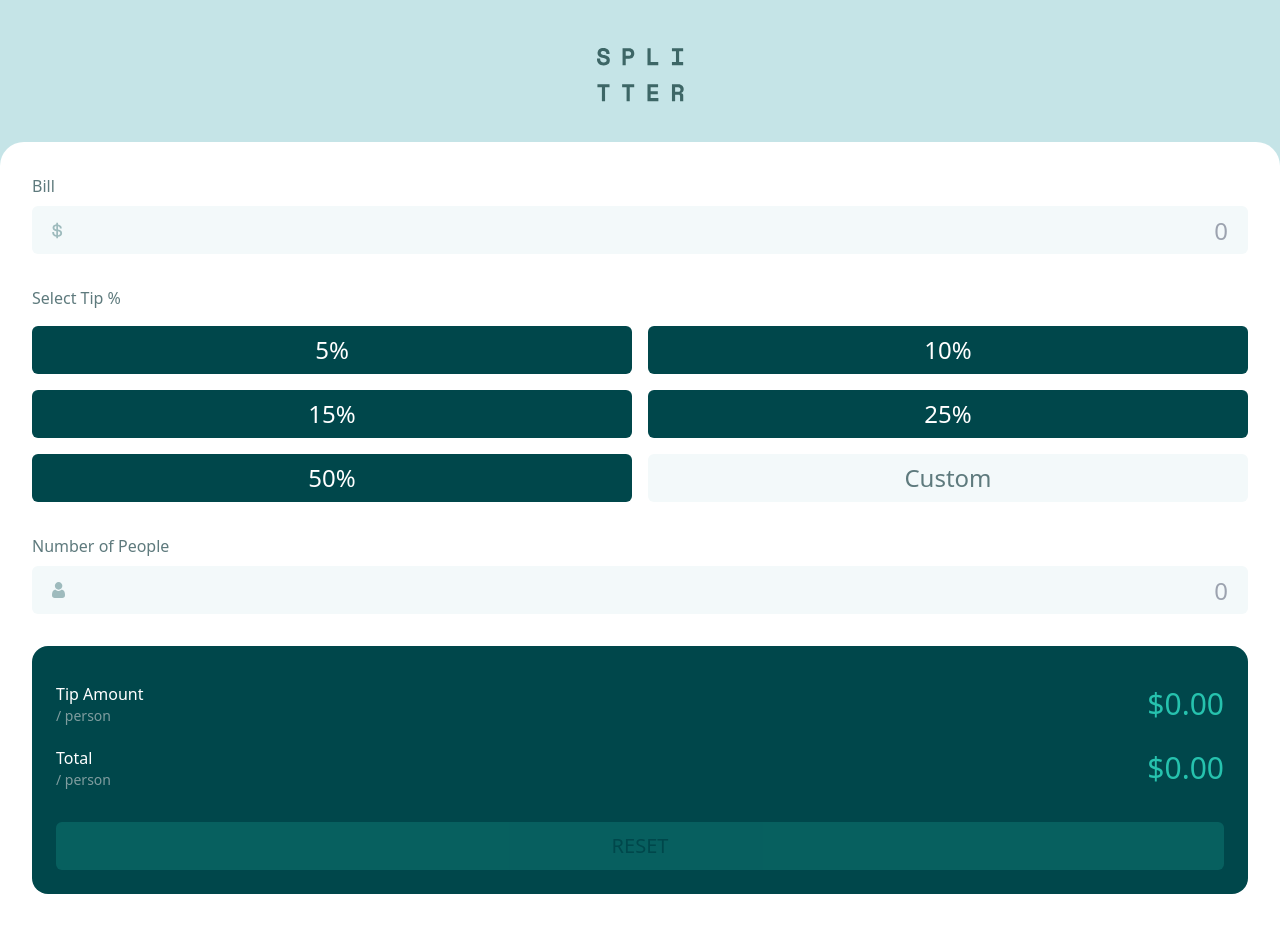
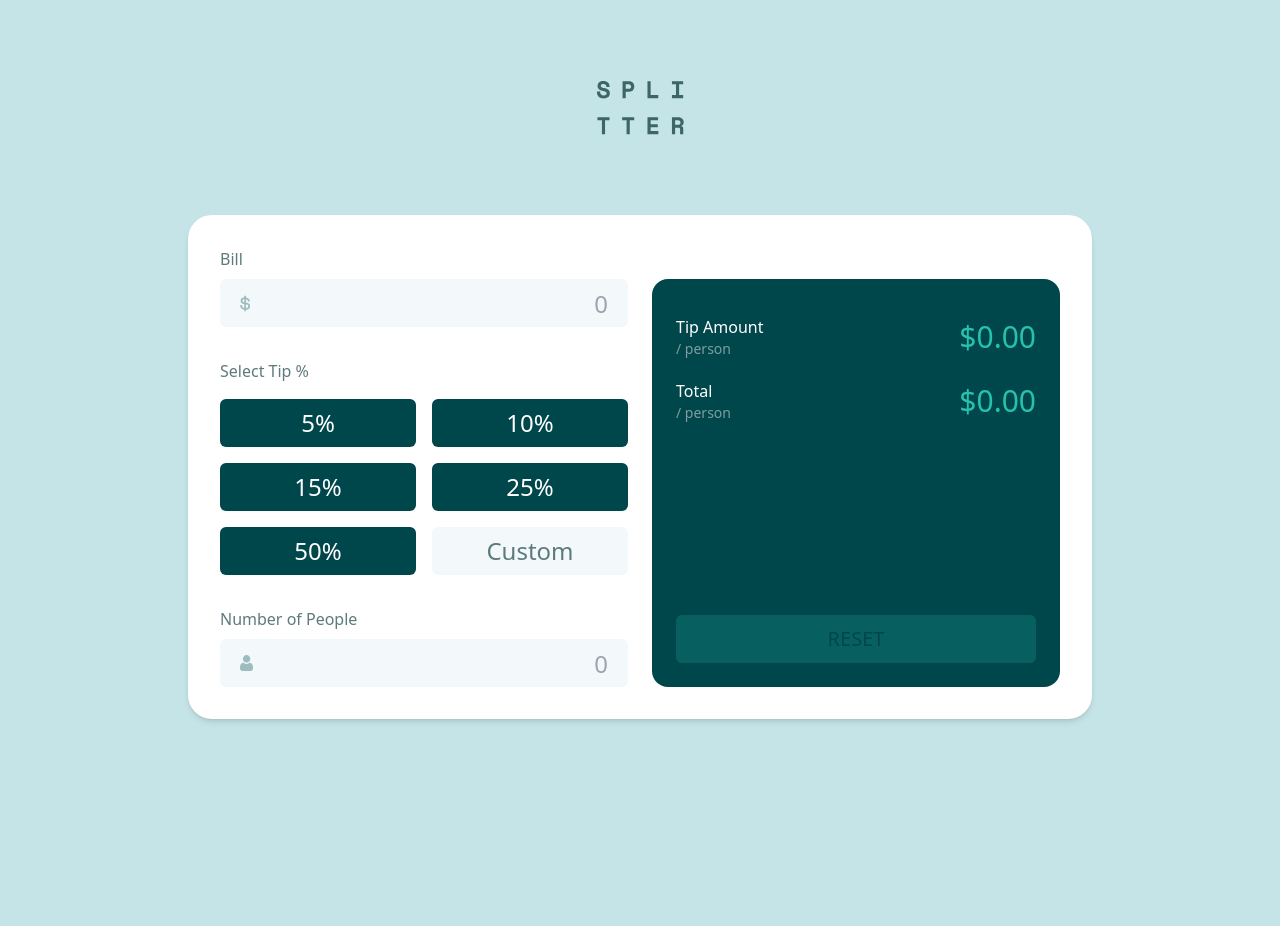
Before and after one commit to LeeConnelly12/tipping-calculator, a Vue app: page / in a window 1280 px wide. After the commit the page ends 800 px from the top, so only its background shows below. Built offline with nearby package versions, Linux system fonts and the light colour scheme; a web font is replaced by a local one.

Commit message:
Make form responsive on desktop

```diff
--- a/src/App.vue
+++ b/src/App.vue
@@ -4,8 +4,10 @@ import TippingCalculator from "@/components/TippingCalculator.vue"
 </script>
 
 <template>
-  <main class="min-h-screen pt-12 grid grid-rows-[auto_1fr] gap-y-10">
-    <SplitterLogo class="mx-auto" />
-    <TippingCalculator />
+  <main class="min-h-screen pt-12 lg:pt-0 grid lg:place-items-center">
+    <div class="grid grid-rows-[auto_1fr] lg:block">
+      <SplitterLogo class="mx-auto" />
+      <TippingCalculator />
+    </div>
   </main>
 </template>
--- a/src/components/TippingCalculator.vue
+++ b/src/components/TippingCalculator.vue
@@ -51,7 +51,10 @@ const total = computed(() => {
 </script>
 
 <template>
-  <form class="bg-white rounded-t-3xl p-8 text-turquoise">
+  <div
+    class="bg-white rounded-t-3xl lg:rounded-3xl p-8 text-turquoise lg:grid grid-cols-2 gap-x-6 mt-10 xl:mt-20 lg:shadow-md"
+  >
+    <div>
       <label class="block" for="bill">Bill</label>
       <Input
         v-model="form.bill"
@@ -72,7 +75,9 @@ const total = computed(() => {
           v-for="(tip, index) in tips"
           :key="index"
           class="h-12 rounded-md text-center text-2xl py-2 cursor-pointer"
-        :class="tip === form.tip ? 'bg-teal text-green' : 'bg-green text-white'"
+          :class="
+            tip === form.tip ? 'bg-teal text-green' : 'bg-green text-white'
+          "
         >
           <p>{{ tip }}%</p>
           <input
@@ -113,7 +118,10 @@ const total = computed(() => {
           <People />
         </template>
       </Input>
-    <div class="mt-8 bg-green rounded-2xl pt-9 px-6 pb-6">
+    </div>
+    <div
+      class="mt-8 bg-green rounded-2xl pt-9 px-6 pb-6 grid grid-rows-[auto_auto_1fr_auto]"
+    >
       <div class="flex justify-between items-center">
         <div>
           <p class="text-white">Tip Amount</p>
@@ -133,7 +141,7 @@ const total = computed(() => {
         </p>
       </div>
       <button
-        class="uppercase bg-teal text-green w-full rounded-md h-12 mt-8 text-xl disabled:opacity-20 disabled:cursor-not-allowed"
+        class="uppercase bg-teal text-green w-full rounded-md h-12 mt-8 text-xl disabled:opacity-20 disabled:cursor-not-allowed row-start-4"
         type="button"
         :disabled="formChanged"
         @click="reset"
@@ -141,5 +149,5 @@ const total = computed(() => {
         Reset
       </button>
     </div>
-  </form>
+  </div>
 </template>
```
Lines whose indentation alone changed are shown as unchanged.
